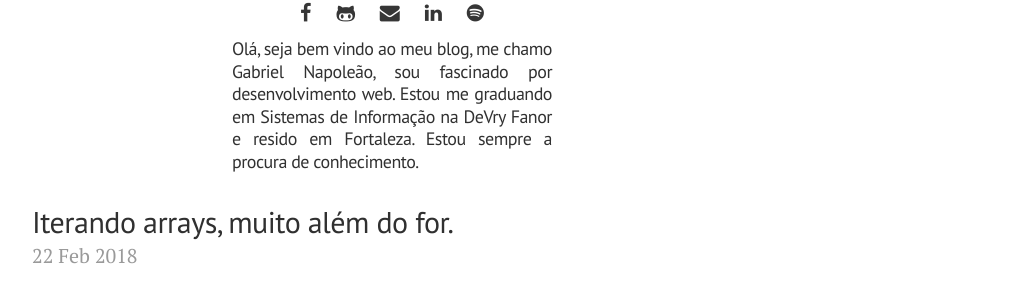
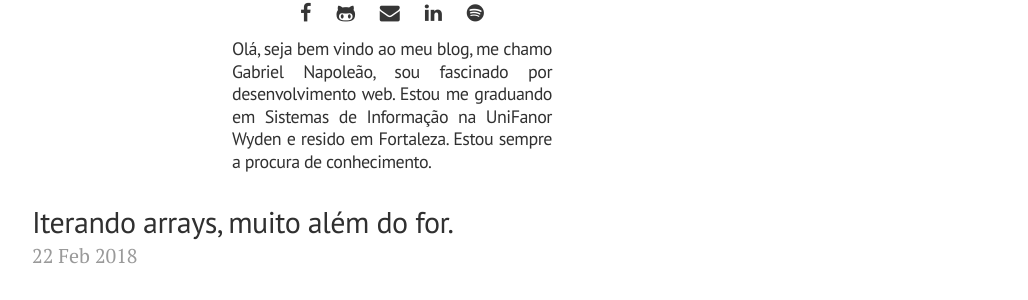
Before and after one commit to whoamindx/whoamindx.github.io, a Jekyll site: the page built from index.html, in a window 1280 px wide. Shown: the part 554-854 px from the top of the page, without its empty margins (248-1276 px from the left). Built offline with Jekyll 4.4.1, drawn with Linux system fonts in a browser that asks for light colours; the list of posts is cut into pages by our own code.

Commit message:
Change name university

```diff
--- a/_config.yml
+++ b/_config.yml
@@ -7,7 +7,7 @@ permalink:           /:year/:title
 # Setup
 title:               Gabriel
 tagline:             ''
-description:         'Olá, seja bem vindo ao meu blog, me chamo Gabriel Napoleão, sou fascinado por desenvolvimento web. Estou me graduando em Sistemas de Informação na DeVry Fanor e resido em Fortaleza. Estou sempre a procura de conhecimento.' #'A reserved <a href="http://jekyllrb.com" target="_blank">Jekyll</a> theme that places the utmost gravity on content with a hidden drawer. Made by <a href="https://twitter.com/mdo" target="_blank">@mdo</a>.'
+description:         'Olá, seja bem vindo ao meu blog, me chamo Gabriel Napoleão, sou fascinado por desenvolvimento web. Estou me graduando em Sistemas de Informação na UniFanor Wyden e resido em Fortaleza. Estou sempre a procura de conhecimento.' #'A reserved <a href="http://jekyllrb.com" target="_blank">Jekyll</a> theme that places the utmost gravity on content with a hidden drawer. Made by <a href="https://twitter.com/mdo" target="_blank">@mdo</a>.'
 url:                 http://gabrielndr.github.io
 baseurl:             ''
 paginate:            5
```
